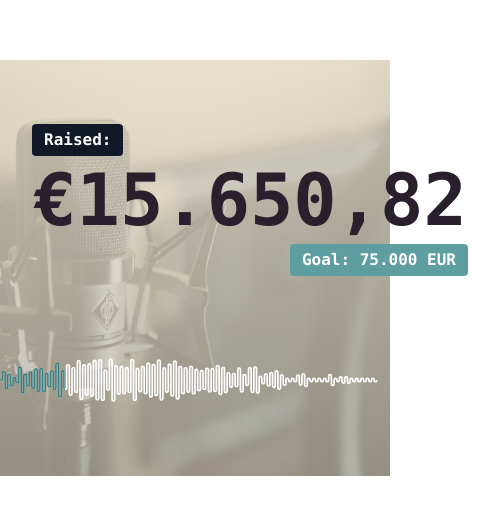
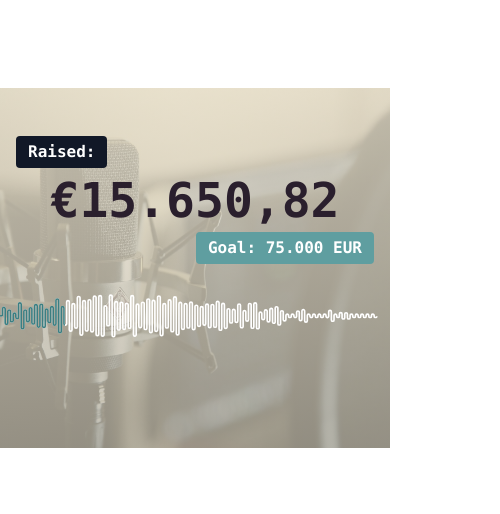
Before and after one commit to HelpPascal/helppascal.github.io, a website built with Vite: page index.html in a window 390 px wide. Shown: the part 154-668 px from the top of the page, 500 px wide, since content can reach past the window. Built offline with nearby package versions, Linux system fonts and the light colour scheme.

Commit message:
improve mobile friendliness

```diff
--- a/index.html
+++ b/index.html
@@ -9,11 +9,11 @@
 <body class="flex items-center justify-center min-h-screen bg-white">
   <header class="relative w-full h-full bg-black bg-cover bg-center py-8" style="background-image: url('./img/header.jpg');">
     <div class="opacity-80 w-full h-full absolute top-0 left-0 z-0" style="background: linear-gradient(176deg, rgba(243,235,215,1) 0%, rgba(181,175,160,1) 100%);"></div>
-    <div class="flex flex-col relative text-white max-w-4xl mx-auto p-8 z-10" style="width: 500px;">
+    <div class="flex flex-col relative text-white max-w-4xl mx-auto p-4 z-10 max-w-full w-[500px]">
       <div class="flex text-base font-mono font-semibold mb-2 text-white rounded">
         <div class="bg-gray-900 text-white rounded px-3 py-1">Raised:</div>
       </div>
-      <div class="text-7xl font-mono font-semibold flex items-center justify-center pb-2" style="color: #2A1F2D;">
+      <div class="text-5xl md:text-7xl font-mono font-semibold flex items-center justify-center pb-2" style="color: #2A1F2D;">
         <span>€</span>
         <span id="counter">0.00</span>
       </div>
@@ -22,8 +22,8 @@
       </div>
     </div>
     <div class="relative w-full h-32 z-10">
-      <div class="absolute inset-0">
-        <svg xmlns="http://www.w3.org/2000/svg" id="waveform-svg" class="w-full h-full" viewBox="0 0 350 50" fill="none" stroke="white" stroke-width="1.5">
+      <div class="absolute inset-0 max-w-4xl mx-auto">
+        <svg xmlns="http://www.w3.org/2000/svg" id="waveform-svg" class="w-full h-fit" viewBox="0 0 350 50" fill="none" stroke="white" stroke-width="1.5">
           <defs>
             <mask id="mask" x="0" y="0" width="100%" height="50">
               <rect x="0" y="0" width="100%" height="50" fill="white" class="mask" />
```
Also changed, not shown: docs/index.html (+6 -6 lines), docs/assets/index-CIVQn2D0.css (added), docs/assets/index-DeTzKRUm.css (deleted), docs/assets/index-TXstAkNC.js (renamed from docs/assets/index-DmYe8NyI.js).
